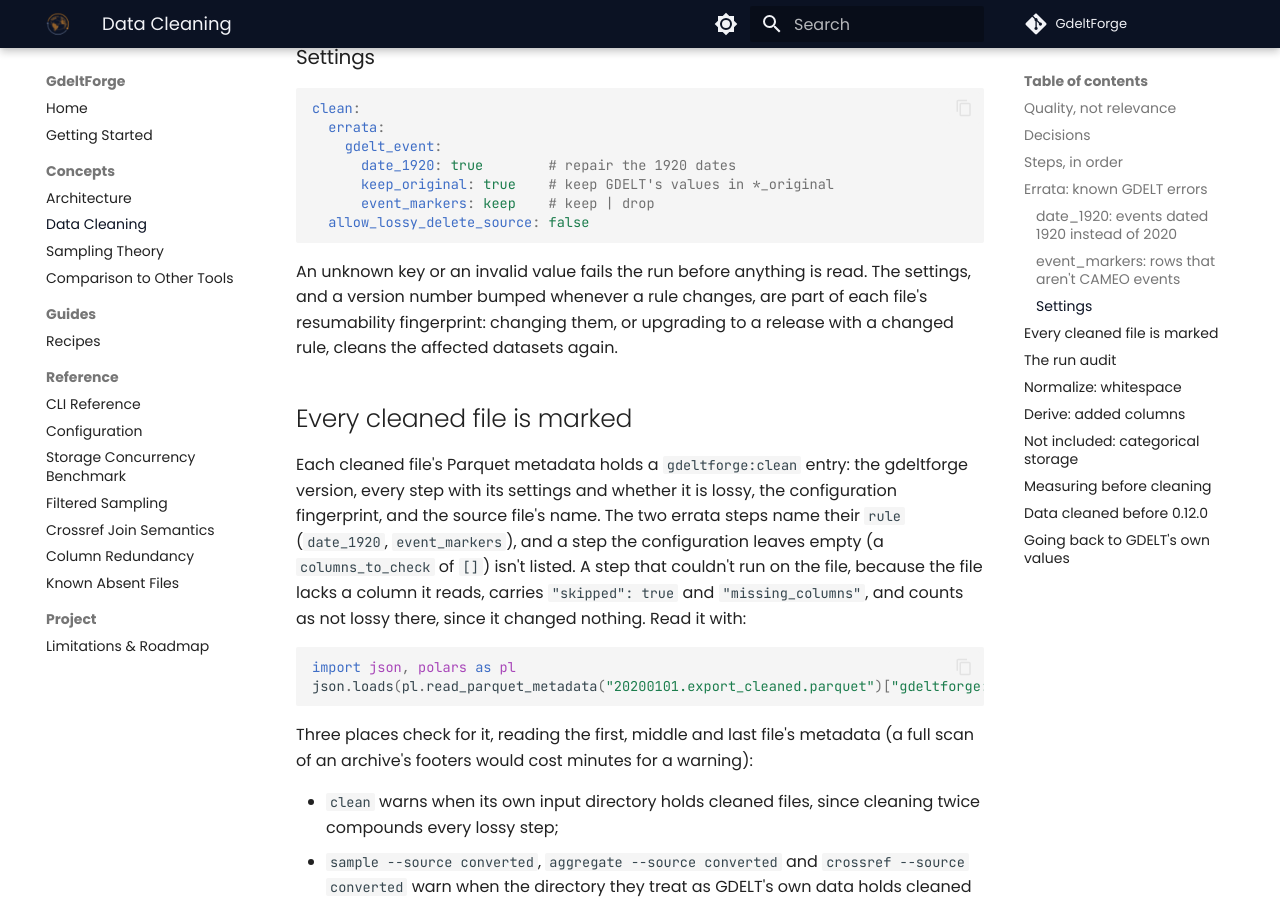
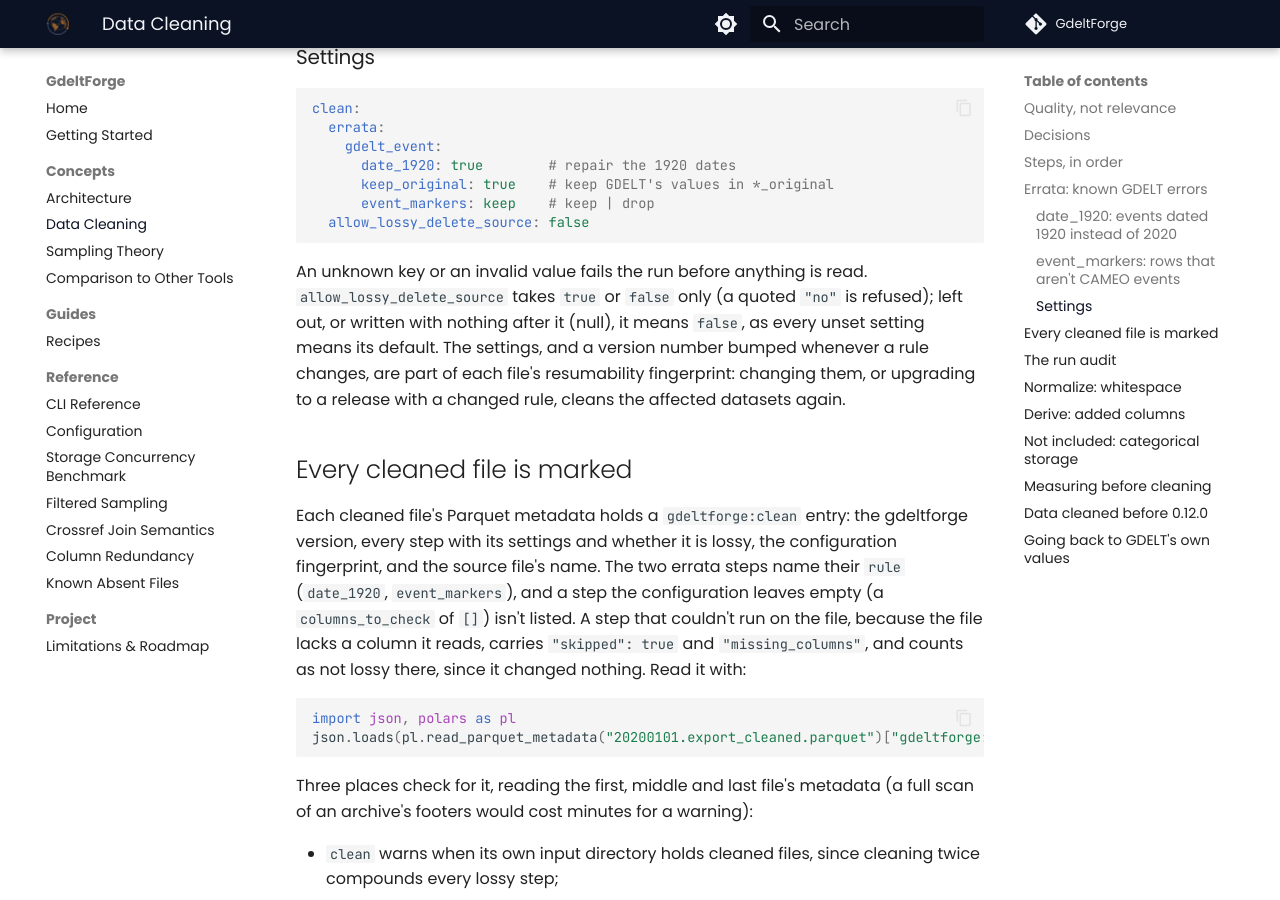
Before and after one commit to Vinicius-Teixeirac/GdeltForge, an MkDocs documentation site: the page built from docs/data-cleaning.md, in a window 1280 px wide and 900 px high, scrolled down 5086 px. Built offline with MkDocs 1.6.1 and Material for MkDocs 9.7.7, drawn with Linux system fonts in a browser that asks for light colours; comment, search, counter and statistics services are not loaded.

Commit message:
docs(clean): say what an unset allow_lossy_delete_source means
clean.allow_lossy_delete_source accepts only true or false, and a
quoted "no" or "false" is refused. Left out, or written with nothing
after it (YAML null), it is read as false, the default; the docs said
neither, and the 0.12.0rc8 QA pass asked whether null should be
refused. It means unset, as for every other setting, and
data-cleaning.md now says so next to the errata settings.

Claude Code has been used: this change was made from the following
prompt, which condenses a multi-message session (the open problems
recorded for the release, then the user's scope and design choices);
identifying details of the lab server were left out:

    Work through gdeltforge 0.13.0, the release about memory and time
    of sample and crossref over large multi-file archives. A benchmark
    on a shared 32-core lab server found: crossref over a quarter of
    GKG 2.1 peaked at 113 GB of RAM (Python's own heap 0.44 GB), worse
    on aggregated files; calendar sampling on aggregated files used
    about 2.4x the memory of the 15-minute files; crossref has no
    --source aggregated; calendar sampling reads every file's schema
    twice; the aggregation docs are wrong about sampler memory and the
    FileIndex speedup; and crossref --events fails on a directory
    mixing monthly and daily files whose column types differ. Cover
    those six problems, plus the low findings and observations the
    0.12.0rc8 QA pass left for later. Investigate locally first, on
    scaled-down data under a memory watchdog, then write one lab
    prompt that measures the full archive and the candidate fixes.
    Build the release around two-pass reads for crossref and calendar
    sampling: read the key column first, then fetch only the matching
    or chosen rows, keeping the same rows for a given --seed.

Co-Authored-By: Claude Opus 5.5 <noreply@anthropic.com>

````diff
--- a/docs/data-cleaning.md
+++ b/docs/data-cleaning.md
@@ -155,6 +155,9 @@ clean:
 ```
 
 An unknown key or an invalid value fails the run before anything is read.
+`allow_lossy_delete_source` takes `true` or `false` only (a quoted `"no"` is
+refused); left out, or written with nothing after it (null), it means
+`false`, as every unset setting means its default.
 The settings, and a version number bumped whenever a rule changes, are part
 of each file's resumability fingerprint: changing them, or upgrading to a
 release with a changed rule, cleans the affected datasets again.
````
